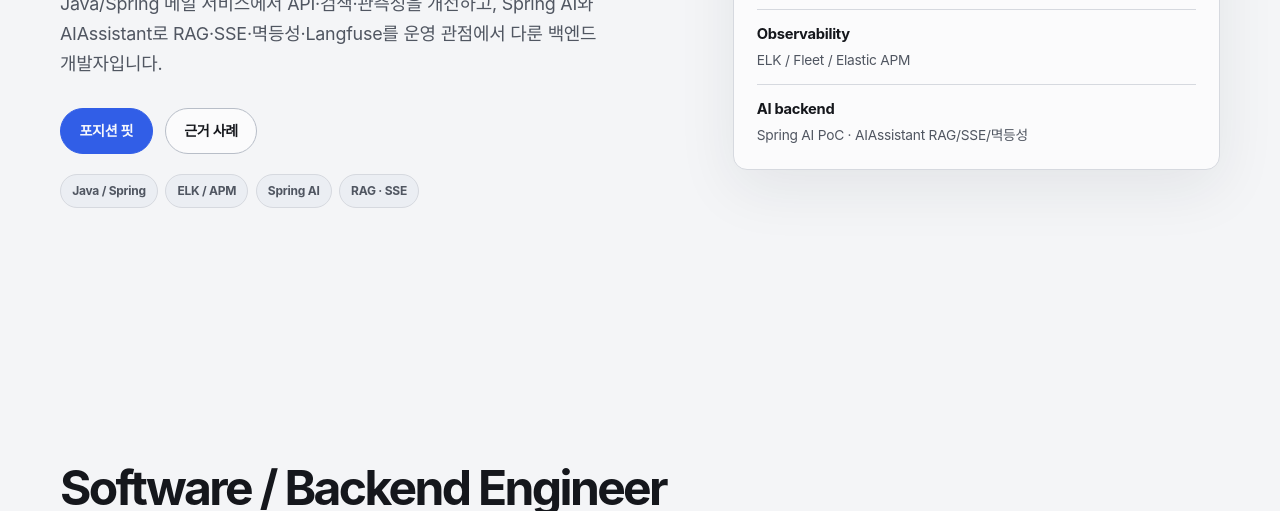
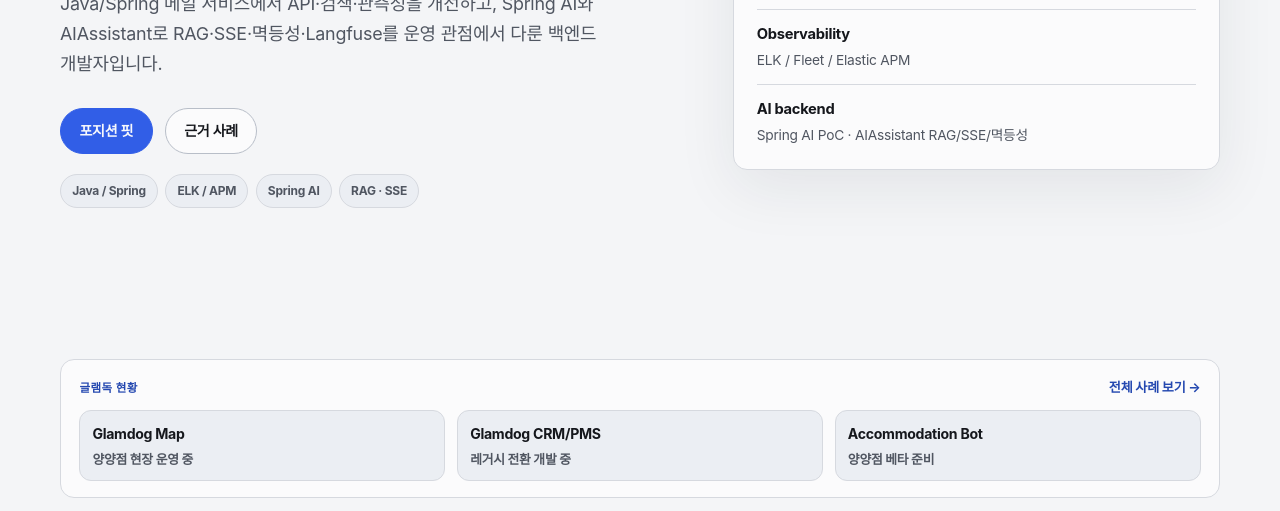
Before and after one commit to Kade-Jeon/portfolio, a plain HTML site: page sw/index.html in a window 1280 px wide. Shown: the part 441-952 px from the top of the page. Drawn offline with Linux system fonts and the light colour scheme.

Commit message:
Fix Berita ended status in PDF source and surface Glamdog statuses (#6)
Mark Berita as 운영 종료 in portfolio.typ (matching index.html), add a
Glamdog three-product summary, rebuild portfolio.pdf, and mirror Map /
CRM-PMS / Bot statuses on FDE and SW pages. Quarantine bkup/index3.html
with a DO-NOT-PUBLISH note.

Co-authored-by: Kade-Jeon <zsc0248@naver.com>

```diff
--- a/position-pages.css
+++ b/position-pages.css
@@ -439,6 +439,78 @@
   text-decoration: none;
 }
 
+
+.glamdog-strip {
+  padding-block: 0 0.25rem;
+}
+
+.glamdog-strip__inner {
+  border: 1px solid var(--line);
+  border-radius: var(--radius);
+  background: var(--surface);
+  padding: 1rem 1.15rem;
+}
+
+.glamdog-strip__head {
+  display: flex;
+  justify-content: space-between;
+  align-items: baseline;
+  gap: 1rem;
+  margin-bottom: 0.75rem;
+}
+
+.glamdog-strip__label {
+  margin: 0;
+  color: var(--accent-ink);
+  font-size: 0.72rem;
+  font-weight: 750;
+  letter-spacing: 0.04em;
+  text-transform: uppercase;
+}
+
+.glamdog-strip__link {
+  color: var(--accent-ink);
+  font-size: 0.82rem;
+  font-weight: 700;
+  text-decoration: none;
+  white-space: nowrap;
+}
+
+.glamdog-strip__statuses {
+  list-style: none;
+  margin: 0;
+  padding: 0;
+  display: grid;
+  grid-template-columns: repeat(3, minmax(0, 1fr));
+  gap: 0.75rem;
+}
+
+.glamdog-strip__statuses li {
+  display: grid;
+  gap: 0.2rem;
+  padding: 0.65rem 0.75rem;
+  border: 1px solid var(--line);
+  border-radius: calc(var(--radius) - 2px);
+  background: var(--surface-strong);
+}
+
+.glamdog-strip__statuses strong {
+  font-size: 0.88rem;
+  letter-spacing: -0.02em;
+}
+
+.glamdog-strip__statuses span {
+  color: var(--ink-soft);
+  font-size: 0.8rem;
+  font-weight: 650;
+}
+
+@media (max-width: 900px) {
+  .glamdog-strip__statuses {
+    grid-template-columns: 1fr;
+  }
+}
+
 footer.shell {
   display: flex;
   justify-content: space-between;
--- a/sw/index.html
+++ b/sw/index.html
@@ -56,6 +56,22 @@
         </aside>
       </header>
 
+
+      <section class="glamdog-strip" aria-label="글램독 제품 현황">
+        <div class="shell">
+          <div class="glamdog-strip__inner">
+            <div class="glamdog-strip__head">
+              <p class="glamdog-strip__label">글램독 현황</p>
+              <a class="glamdog-strip__link" href="../#glamdog">전체 사례 보기 →</a>
+            </div>
+            <ul class="glamdog-strip__statuses">
+              <li><strong>Glamdog Map</strong><span>양양점 현장 운영 중</span></li>
+              <li><strong>Glamdog CRM/PMS</strong><span>레거시 전환 개발 중</span></li>
+              <li><strong>Accommodation Bot</strong><span>양양점 베타 준비</span></li>
+            </ul>
+          </div>
+        </div>
+      </section>
 
       <section id="fit">
         <div class="shell">
```
Also changed, not shown: bkup/index3.html (+1 -0 lines), fde/index.html (+16 -0 lines), images/arch-typst.png (added), images/berita-arch-typst.png (added), 2 other files.
